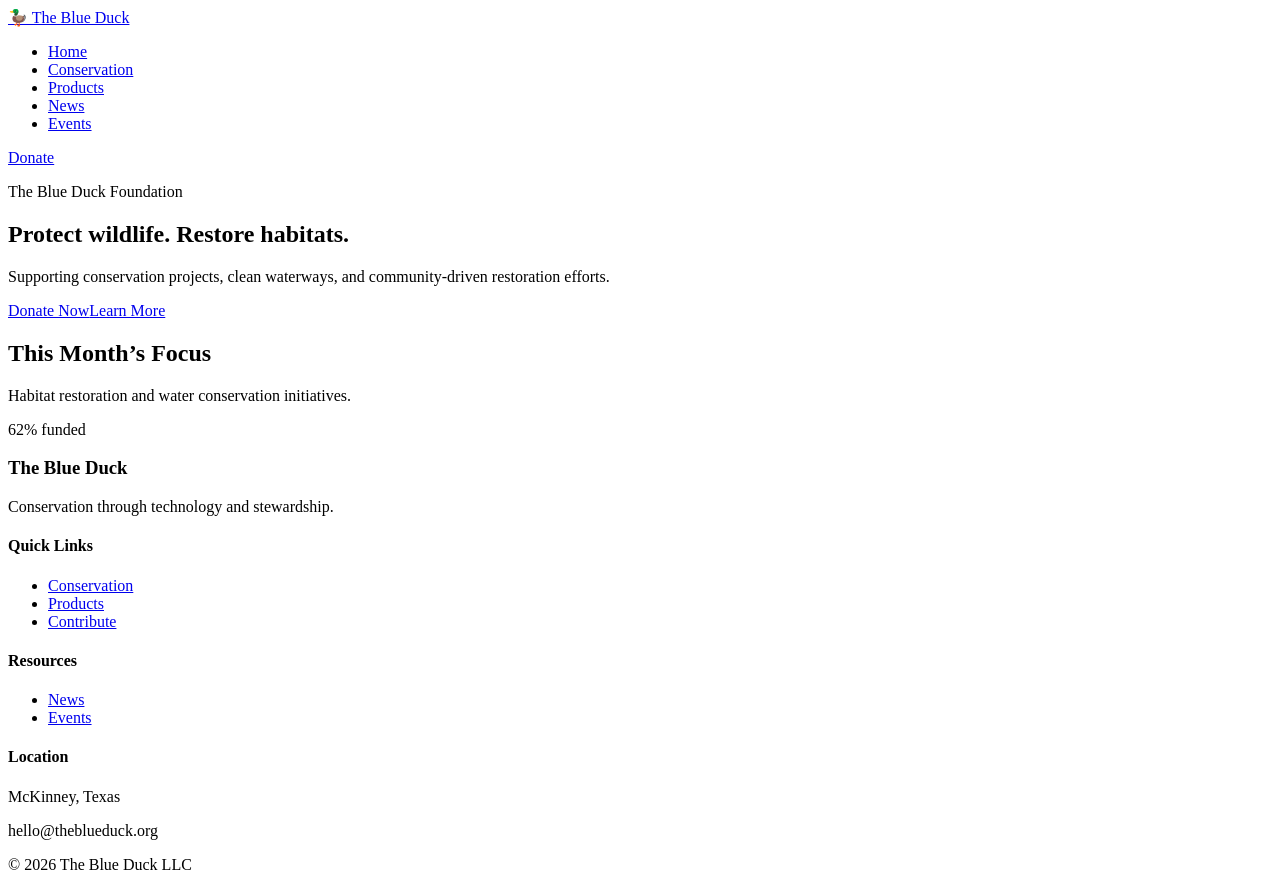
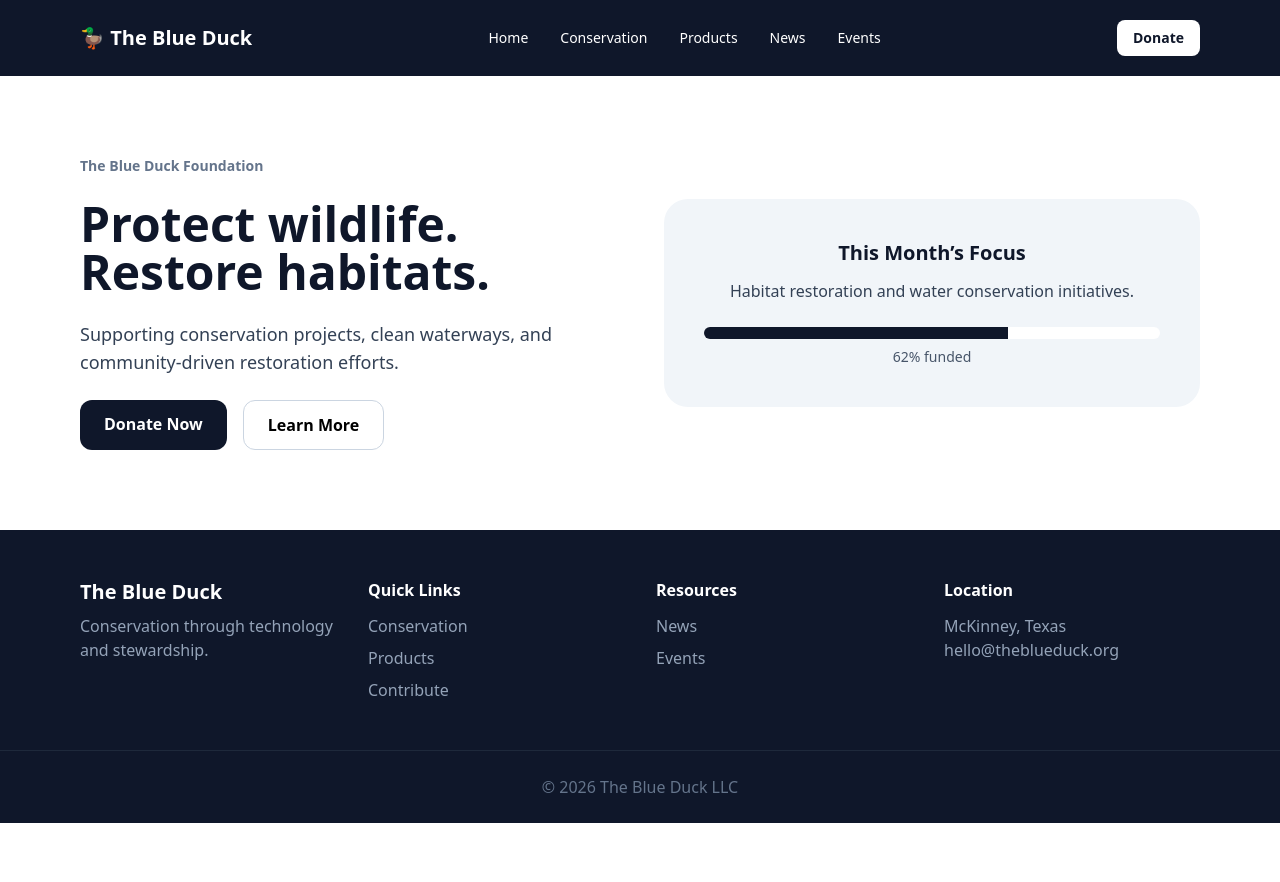
Before and after one commit to DJmorgan4/The-Blue-Duck-Foundation, a Next.js app: page / in a window 1280 px wide. After the commit the page ends 823 px from the top, so only its background shows below. Built offline with nearby package versions, Linux system fonts and the light colour scheme.

Commit message:
Load Tailwind

```diff
--- /dev/null
+++ b/src/pages/_app.tsx
@@ -0,0 +1,6 @@
+import "@/styles/globals.css";
+import type { AppProps } from "next/app";
+
+export default function App({ Component, pageProps }: AppProps) {
+  return <Component {...pageProps} />;
+}
```
